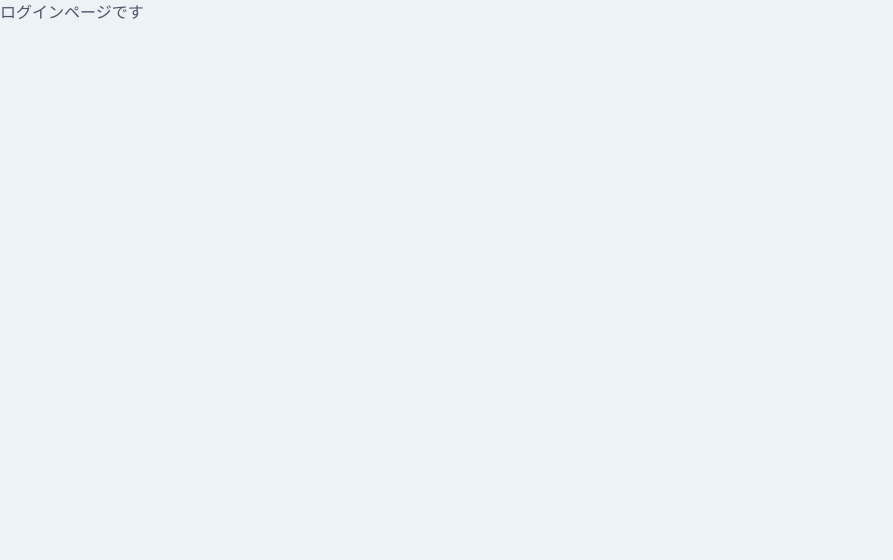
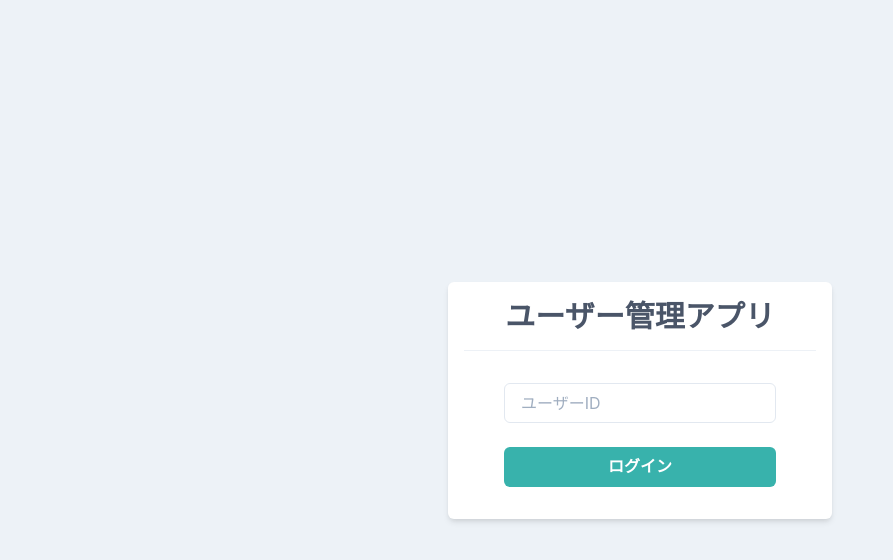
Before and after one commit to yukimo/ChakraUI_Mitame_dake, a React (Create React App) app: page / in a window 1280 px wide. Shown: the top 560 px of the page, without its empty margins (0-893 px from the left). Built offline with nearby package versions, Linux system fonts and the light colour scheme.

Commit message:
login login

```diff
--- /dev/null
+++ b/src/compornents/atoms/button/PrimaryButton.tsx
@@ -0,0 +1,13 @@
+import { memo, VFC, ReactNode } from "react";
+import {Button} from "@chakra-ui/react";
+
+type Props={
+children:ReactNode;
+};
+
+export const PrimaryButton: VFC<Props> = memo((props) => {
+const{children}=props;
+  return (
+<Button bg="teal.400" color="white" _hover={{opacity:0.8}}>{children}</Button>
+  );
+});
--- a/src/compornents/pages/Login.tsx
+++ b/src/compornents/pages/Login.tsx
@@ -1,4 +1,19 @@
 import { memo, VFC } from "react";
+import {Flex, Box, Heading, Divider, Stack, Input} from "@chakra-ui/react";
+
+import{PrimaryButton} from "../atoms/button/PrimaryButton"
 export const Login: VFC = memo(() => {
-  return <p>ログインページです</p>;
+  return (
+     <Flex align="center" justify="center" height="100vh">
+    <Box bg="white" w="sm" p={4} borderRadius="md" shadow="md">
+    <Heading as="h1" size="lg" textAlign="center">ユーザー管理アプリ</Heading>
+    <Divider my={4} />
+ <Stack spacing={6} py={4} px={10}>
+    <Input placeholder="ユーザーID" />
+       <PrimaryButton>ログイン</PrimaryButton>
+</Stack>
+    </Box>
+  </Flex>
+
+  );
 });
```
